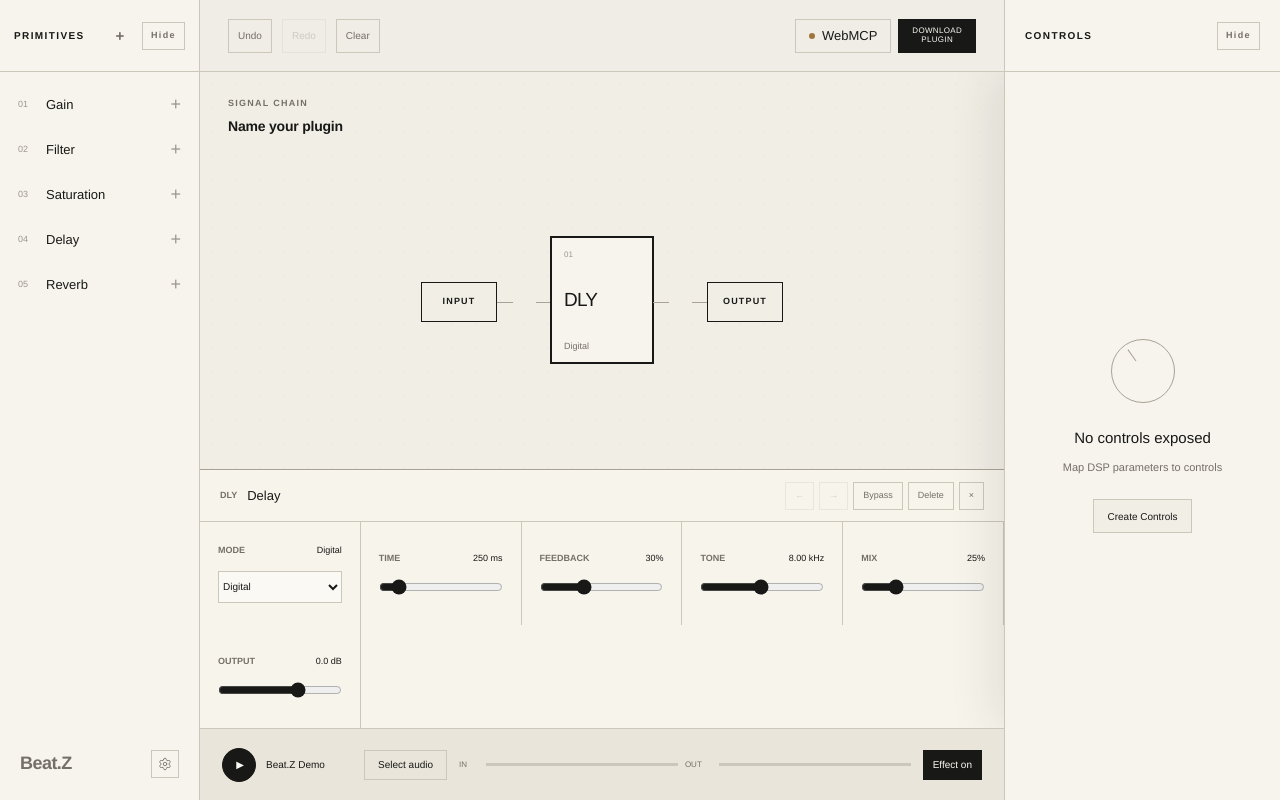
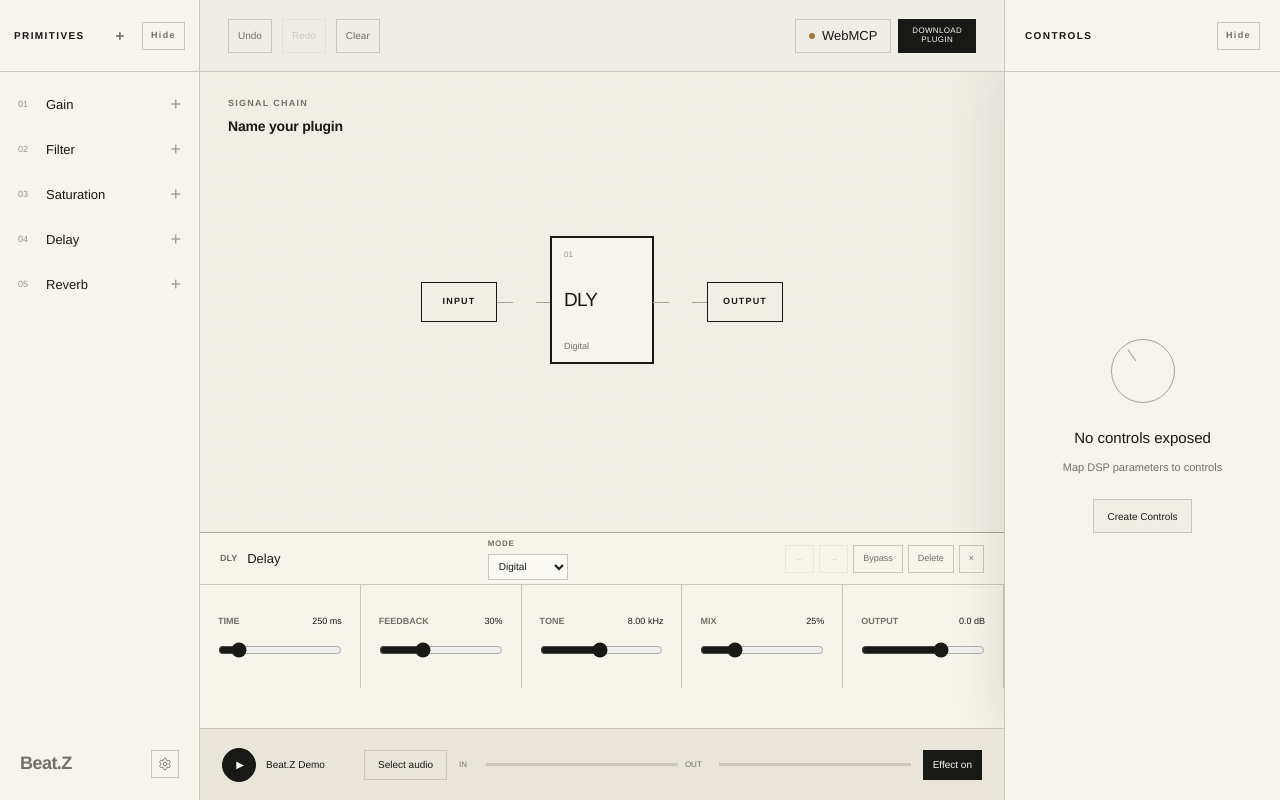
Before and after one commit to jbm12321/Beat.Z, a Next.js app: page / in a window 1280 px wide. Both pictures are taken after a click on the button "Add rhythmic stereo echoes.". Built offline with nearby package versions, Linux system fonts and the light colour scheme.

Commit message:
Align delay and reverb mode selectors

```diff
--- a/src/features/audio-builder/components/AudioEffectBuilder.tsx
+++ b/src/features/audio-builder/components/AudioEffectBuilder.tsx
@@ -573,8 +573,8 @@ export function AudioEffectBuilder() {
                 <div>
                   <span>{MODULE_CATALOG[selectedNode.type].shortName}</span>
                   <strong>{MODULE_CATALOG[selectedNode.type].name}</strong>
-                  {selectedNode.type === 'filter' && (() => {
-                    const mode = MODULE_CATALOG.filter.parameters.find((parameter) => parameter.id === 'mode')!;
+                  {(['filter', 'delay', 'reverb'] as const).includes(selectedNode.type as 'filter' | 'delay' | 'reverb') && (() => {
+                    const mode = MODULE_CATALOG[selectedNode.type].parameters.find((parameter) => parameter.id === 'mode')!;
                     const effective = getEffectiveParameter(project, selectedNode.id, mode.id);
                     return (
                       <label className="inspector-character">
@@ -621,7 +621,7 @@ export function AudioEffectBuilder() {
               </header>
               <div className="parameter-grid">
                 {MODULE_CATALOG[selectedNode.type].parameters.filter((parameter) => {
-                  if (selectedNode.type === 'filter' && parameter.id === 'mode') return false;
+                  if (['filter', 'delay', 'reverb'].includes(selectedNode.type) && parameter.id === 'mode') return false;
                   if (selectedNode.type !== 'saturation') return true;
                   if (parameter.id === 'character') return false;
                   if (['drive', 'tone', 'mix', 'output'].includes(parameter.id)) return true;
```
